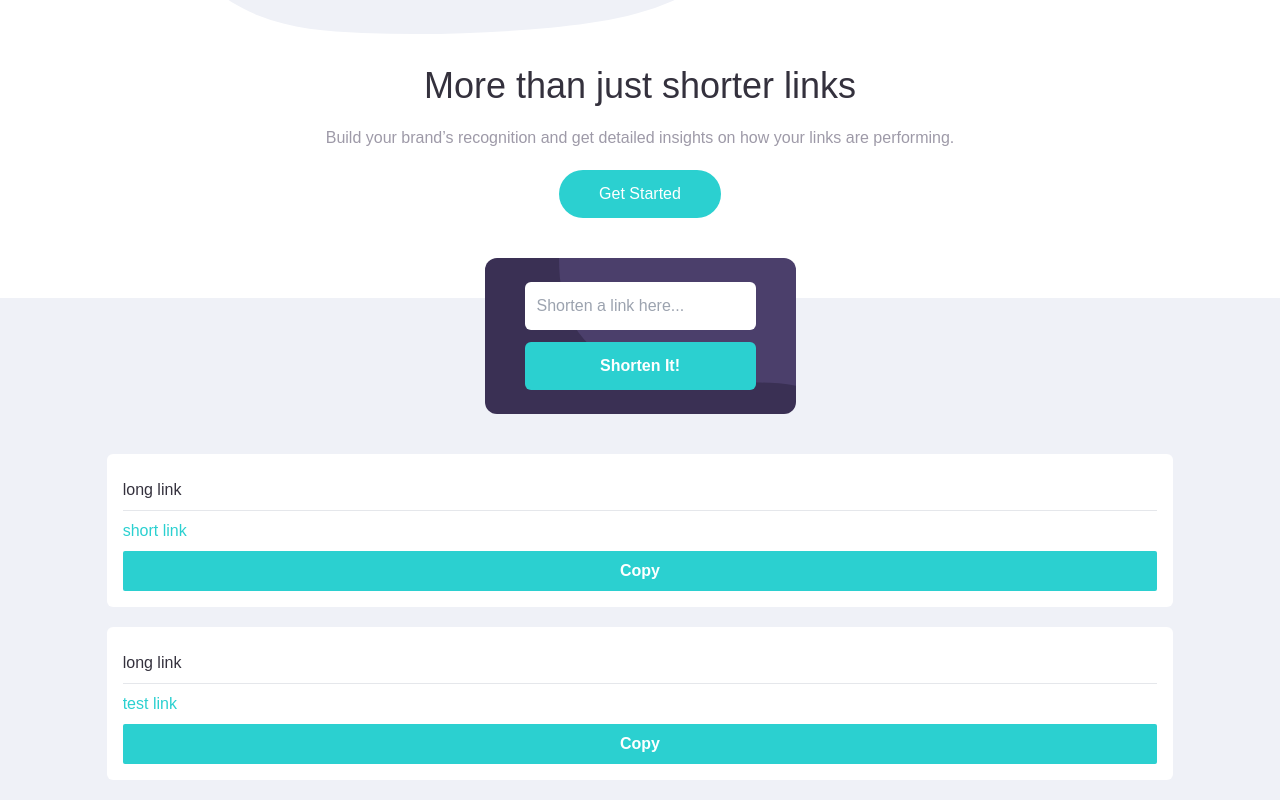
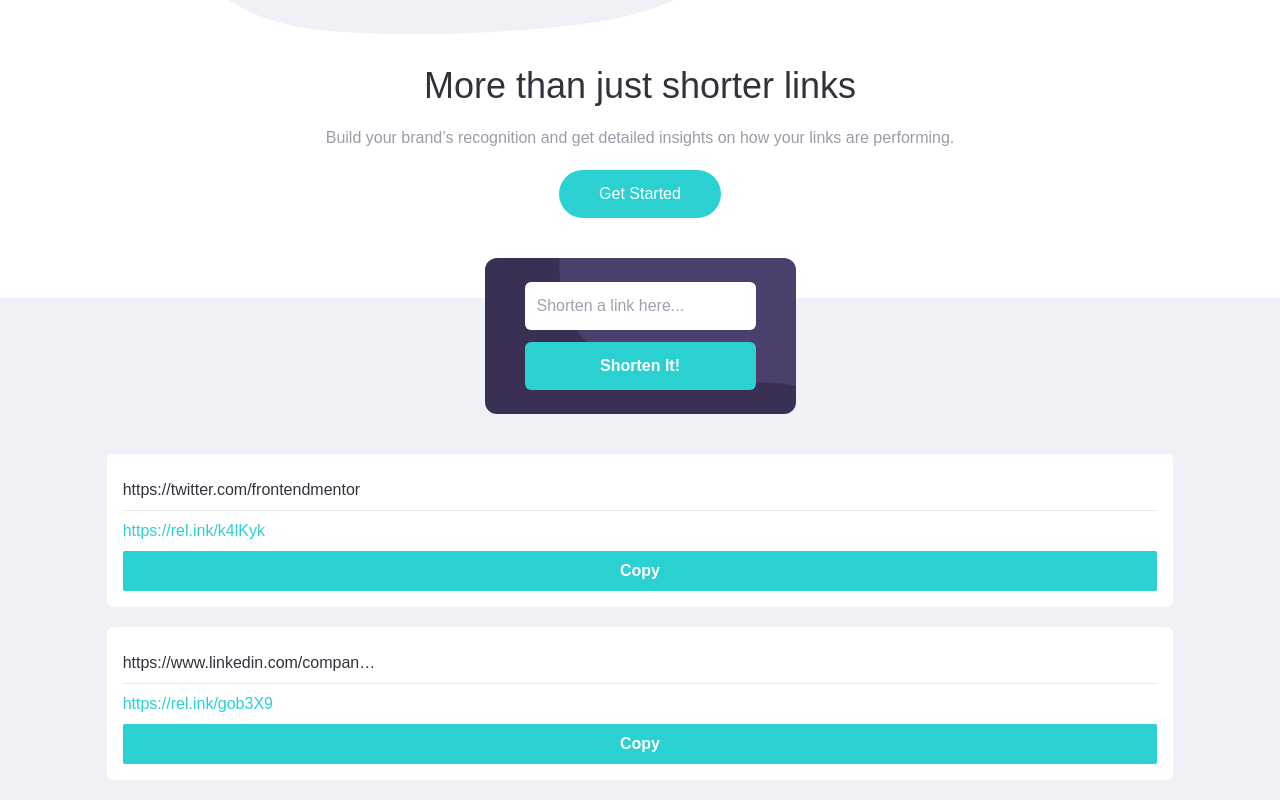
Before and after one commit to ColdLombax/Frontend-Shortly, a React (Create React App) app: page / in a window 1280 px wide. Shown: the part 521-1321 px from the top of the page. Built offline with nearby package versions, Linux system fonts and the light colour scheme.

Commit message:
Tweaked test data to contain real links.

```diff
--- a/src/components/Landing/Main/Main.jsx
+++ b/src/components/Landing/Main/Main.jsx
@@ -5,8 +5,8 @@ import LinkCard from './LinkCard';
 
 function Main() {
   const [linkList] = useState([
-    { short: 'short link', long: 'long link' },
-    { short: 'test link', long: 'long link' },
+    { short: 'https://rel.ink/k4lKyk', long: 'https://twitter.com/frontendmentor' },
+    { short: 'https://rel.ink/gob3X9', long: 'https://www.linkedin.com/compan…' },
   ]);
 
   const cards = linkList.map((link) => <LinkCard short={link.short} long={link.long} />);
```
